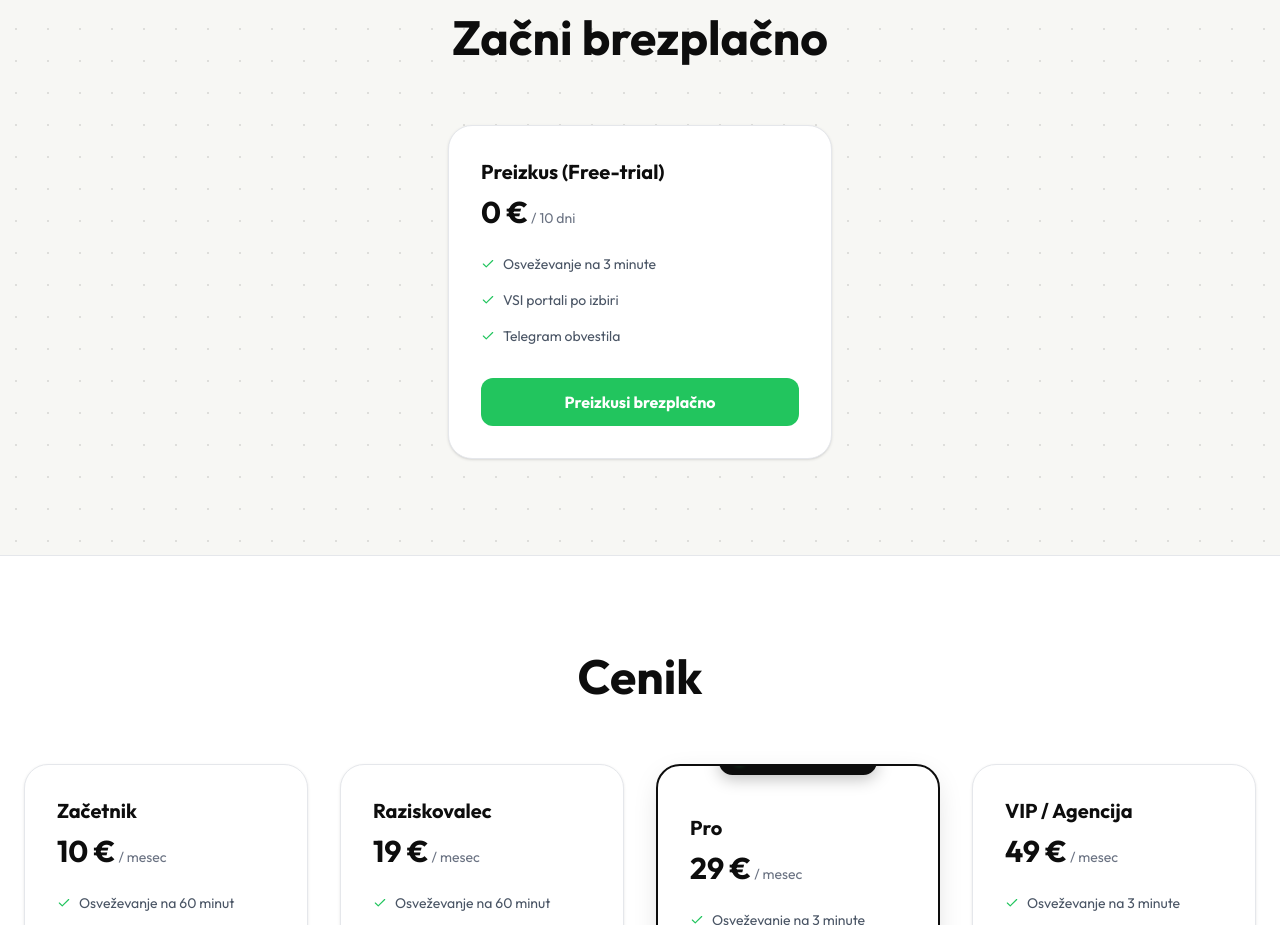
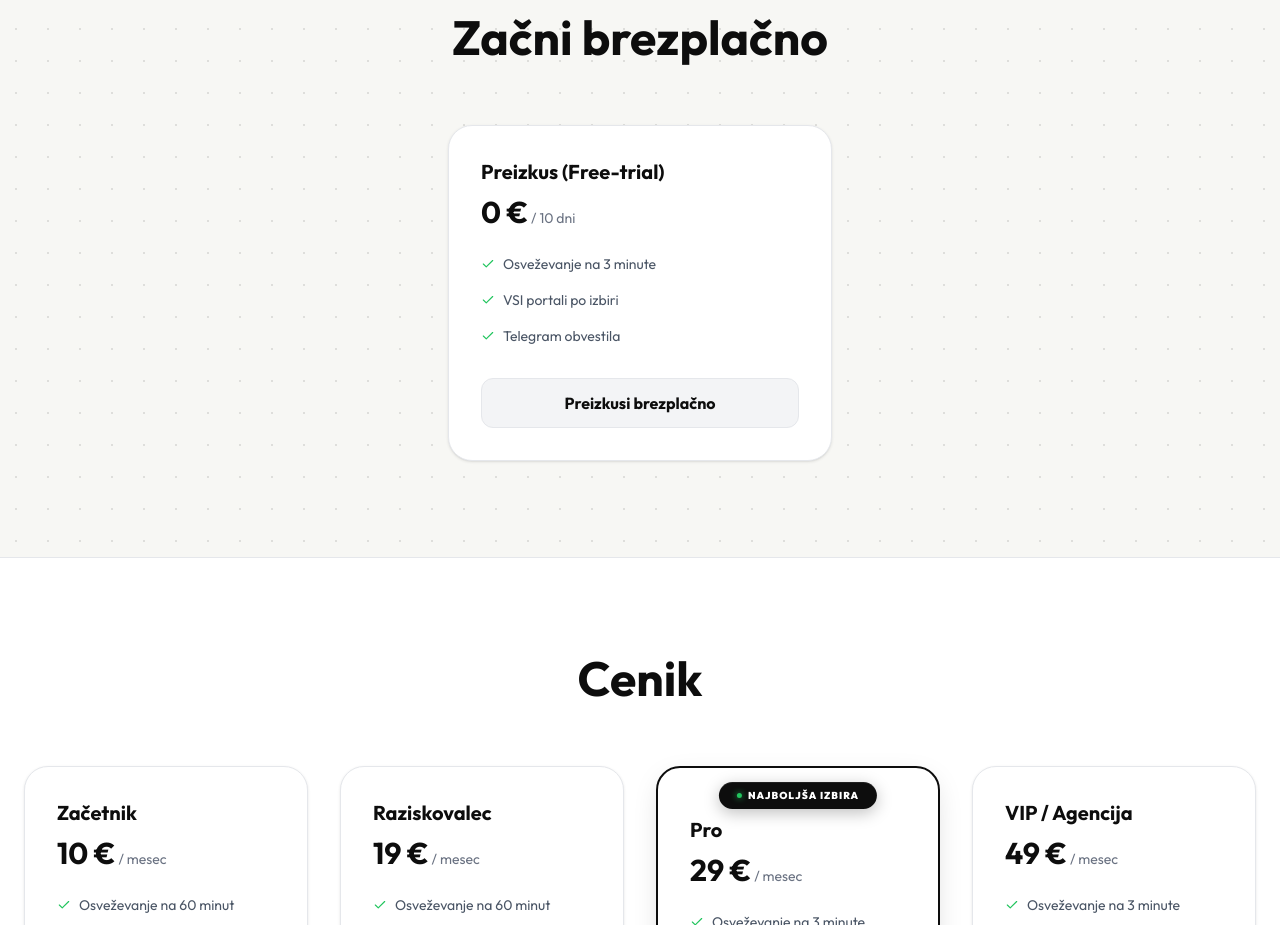
Before and after one commit to thebap-tist/WEBSITE-SCRAPER, a React (Vite) app: page / in a window 1280 px wide. Shown: the part 4381-5306 px from the top of the page. Built offline with nearby package versions, Linux system fonts and the light colour scheme.

Commit message:
feat: use PricingCard for preizkus section and fix pro card island

```diff
--- a/src/App.tsx
+++ b/src/App.tsx
@@ -54,10 +54,12 @@ interface PricingCardProps {
   period: string;
   features: string[];
   isPro?: boolean;
-  stripeLink: string;
+  stripeLink?: string;
+  onClick?: () => void;
+  buttonText?: string;
 }
 
-const PricingCard = ({ name, price, period, features, isPro, stripeLink }: PricingCardProps) => {
+const PricingCard = ({ name, price, period, features, isPro, stripeLink, onClick, buttonText = "Izberi paket" }: PricingCardProps) => {
   const ref = React.useRef<HTMLDivElement>(null);
 
   function onMouseMove(e: React.MouseEvent<HTMLDivElement>) {
@@ -103,6 +105,7 @@ const PricingCard = ({ name, price, period, features, isPro, stripeLink }: Prici
           </li>
         ))}
       </ul>
+      {stripeLink ? (
         <a
           href={stripeLink}
           target="_blank"
@@ -113,8 +116,20 @@ const PricingCard = ({ name, price, period, features, isPro, stripeLink }: Prici
               : 'bg-gray-100 text-[#0d0d0d] border border-gray-200 hover:bg-[#0d0d0d] hover:text-white hover:border-[#0d0d0d]'
           }`}
         >
-        Izberi paket
+          {buttonText}
         </a>
+      ) : (
+        <button
+          onClick={onClick}
+          className={`block w-full rounded-xl py-3 text-center font-bold transition-all hover:scale-[1.02] active:scale-[0.98] ${
+            isPro
+              ? 'bg-[#22c55e] text-black hover:bg-[#16a34a]'
+              : 'bg-gray-100 text-[#0d0d0d] border border-gray-200 hover:bg-[#0d0d0d] hover:text-white hover:border-[#0d0d0d]'
+          }`}
+        >
+          {buttonText}
+        </button>
+      )}
     </div>
   );
 };
@@ -492,20 +507,15 @@ export default function App() {
         <div className="mx-auto max-w-7xl">
           <h2 className="mb-16 text-center text-4xl font-bold md:text-5xl text-[#0d0d0d]">Začni brezplačno</h2>
           <div className="flex justify-center">
-            <div className="animated-border flex w-full max-w-sm flex-col rounded-3xl bg-white border border-gray-200 shadow-sm p-8 transition-all duration-300 hover:-translate-y-2 hover:scale-[1.02] hover:shadow-lg">
-              <h3 className="mb-2 text-xl font-bold text-[#0d0d0d]">Preizkus (Free-trial)</h3>
-              <div className="mb-6">
-                <span className="text-3xl font-bold text-[#0d0d0d]">0 €</span>
-                <span className="text-gray-500 text-sm"> / 10 dni</span>
-              </div>
-              <ul className="mb-8 space-y-4 text-sm text-gray-600">
-                <li className="flex items-center gap-2"><Check size={14} className="text-[#22c55e]" /> Osveževanje na 3 minute</li>
-                <li className="flex items-center gap-2"><Check size={14} className="text-[#22c55e]" /> VSI portali po izbiri</li>
-                <li className="flex items-center gap-2"><Check size={14} className="text-[#22c55e]" /> Telegram obvestila</li>
-              </ul>
-              <button onClick={() => setIsTrialModalOpen(true)} className="mt-auto w-full rounded-xl bg-[#22c55e] py-3 font-bold text-white transition-transform hover:scale-[1.02] active:scale-[0.98]">
-                Preizkusi brezplačno
-              </button>
+            <div className="w-full max-w-sm">
+              <PricingCard
+                name="Preizkus (Free-trial)"
+                price="0"
+                period="/ 10 dni"
+                features={['Osveževanje na 3 minute', 'VSI portali po izbiri', 'Telegram obvestila']}
+                buttonText="Preizkusi brezplačno"
+                onClick={() => setIsTrialModalOpen(true)}
+              />
             </div>
           </div>
         </div>
--- a/src/index.css
+++ b/src/index.css
@@ -56,7 +56,7 @@
   /* Dynamic Island badge */
   .dynamic-island {
     position: absolute;
-    top: -18px;
+    top: 14px;
     left: 50%;
     transform: translateX(-50%);
     background: #0d0d0d;
```
Lines whose indentation alone changed are shown as unchanged.
